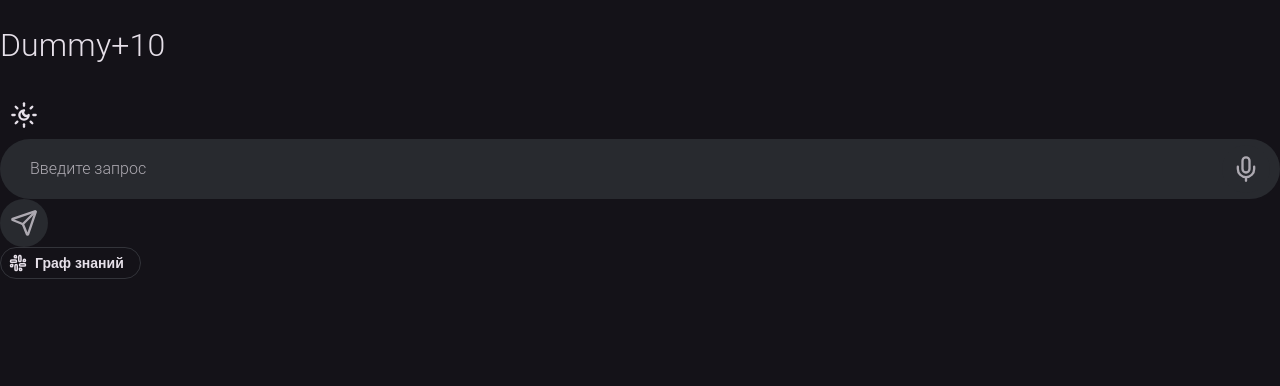
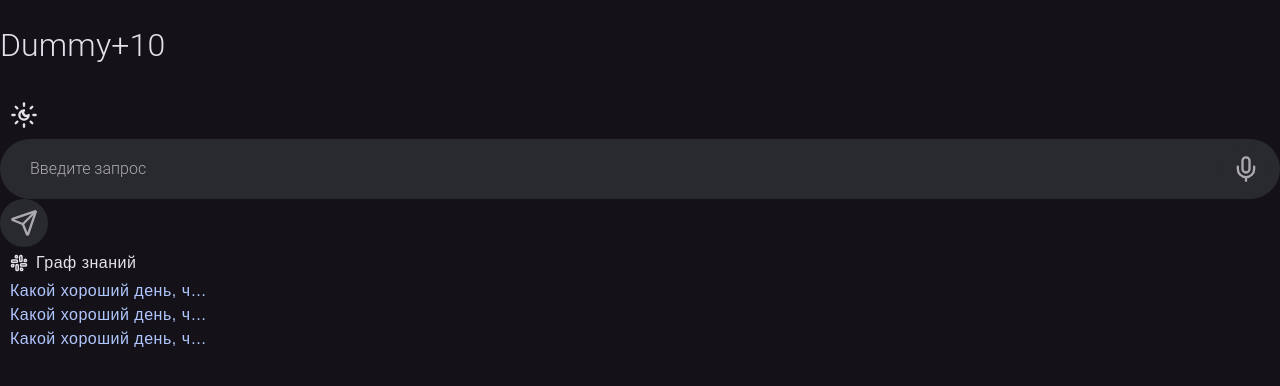
Before and after one commit to nevrozza/AeroDocAssistant, a React (Vite) app in the folder frontend/: page /dummy in a window 1280 px wide. Shown: the top 386 px of the page. Built offline with nearby package versions, Linux system fonts and the light colour scheme.

Commit message:
Added select-button + graph test

```diff
--- a/frontend/package.json
+++ b/frontend/package.json
@@ -14,7 +14,8 @@
     "react-dom": "^19.2.0",
     "react-error-boundary": "^6.0.0",
     "react-icons": "^5.5.0",
-    "react-router-dom": "^7.10.1"
+    "react-router-dom": "^7.10.1",
+    "reagraph": "^4.30.7"
   },
   "devDependencies": {
     "@eslint/js": "^9.39.1",
--- a/frontend/src/app/router.tsx
+++ b/frontend/src/app/router.tsx
@@ -1,5 +1,5 @@
 import {createBrowserRouter, Route, createRoutesFromElements} from "react-router";
-import {ChatPage, DummyPage} from "../pages";
+import {ChatPage, DummyPage, GraphPage} from "../pages";
 
 
 const Dummy2 = () => {
@@ -11,6 +11,7 @@ const routes = createRoutesFromElements(
         <Route path="/" element={<ChatPage/>}/>
         <Route path="/dummy" element={<DummyPage count={10}/>}/>
         <Route path="/2" Component={Dummy2}/>
+        <Route path="graph" element={<GraphPage edges={[{source: "1", target: "2", id: "1-2", label: "1-2"}, {source: "2", target: "3", id: "2-3", label: "2-3"}, {source: "3", target: "1", id: "3-1", label: "3-1"}]}/>}/>
     </>,
 );
 
--- a/frontend/src/pages/dummy-page/dummy-page.tsx
+++ b/frontend/src/pages/dummy-page/dummy-page.tsx
@@ -1,7 +1,7 @@
 import "./dummy-page.css"
-import {useRef, type FC} from "react";
+import {useRef, useState, type FC} from "react";
 import {ThemeButton} from "../../components";
-import {IconButton, OutlinedButton, TextField} from "../../widgets";
+import {IconButton, OutlinedButton, SelectButton, TextField} from "../../widgets";
 import {LuMic, LuSend, LuSlack} from "react-icons/lu";
 
 
@@ -11,6 +11,7 @@ interface DummyPageProps {
 
 const DummyPage: FC<DummyPageProps> = ({count}) => {
     const ref = useRef<HTMLTextAreaElement>(null)
+    const [flag, setFlag] = useState(false)
 
     return <div>
         <h1>Dummy+{count}</h1>
@@ -18,6 +19,9 @@ const DummyPage: FC<DummyPageProps> = ({count}) => {
         <TextField trailingIcon={LuMic} ref={ref}/>
         <IconButton icon={LuSend} onClick={() => console.log(ref.current?.value)}/>
         <OutlinedButton text="Граф знаний" icon={LuSlack}/>
+        <SelectButton text="Какой хороший день, чтоб пойти на матан" isSelected={flag} onClick={() => (setFlag(!flag))}></SelectButton>
+        <SelectButton text="Какой хороший день, чтоб пойти на матан" isSelected={false}></SelectButton>
+        <SelectButton text="Какой хороший день, чтоб пойти на матан" isSelected={false}></SelectButton>
     </div>;
 };
 
--- /dev/null
+++ b/frontend/src/pages/graph-page/graph-page.css
@@ -0,0 +1,5 @@
+.container{
+    width: 100%;
+    height: 100vh;
+    position: relative;
+}
--- /dev/null
+++ b/frontend/src/pages/graph-page/graph-page.tsx
@@ -0,0 +1,20 @@
+import { GraphCanvas } from 'reagraph';
+import "./graph-page.css"
+
+
+interface GraphPageProps{
+    edges: Array<{id: string, target: string, source: string, label: string}>
+}
+
+const GraphPage = ({edges}: GraphPageProps) =>{
+    const nodes = [
+        {id: "1", label: "first"},
+        {id: "2", label: "second"},
+        {id: "3", label: "third"}
+    ]
+
+    return <div className='container'><GraphCanvas edges={edges} nodes={nodes}></GraphCanvas></div>
+
+}
+
+export default GraphPage
--- a/frontend/src/pages/index.tsx
+++ b/frontend/src/pages/index.tsx
@@ -1,4 +1,5 @@
 import DummyPage from "./dummy-page/dummy-page.tsx"
 import ChatPage from "./chat-page/chat-page.tsx"
+import GraphPage from "./graph-page/graph-page.tsx";
 
-export {DummyPage, ChatPage};
+export {DummyPage, ChatPage, GraphPage};
--- a/frontend/src/widgets/index.tsx
+++ b/frontend/src/widgets/index.tsx
@@ -1,7 +1,8 @@
 import IconButton from "./icon-button/icon-button.tsx"
 import OutlinedButton from "./outlined-button/outlined-button.tsx"
 import TextField from "./textfield/textfield.tsx"
+import SelectButton from "./select-button/select-button.tsx"
 import {colors, type ColorsVarKey} from "./utils/colors.ts"
 import {type Icon} from "./utils/icon.ts"
 
-export {IconButton, OutlinedButton, TextField, colors, type ColorsVarKey, type Icon}
+export {IconButton, OutlinedButton, TextField, SelectButton, colors, type ColorsVarKey, type Icon}
--- /dev/null
+++ b/frontend/src/widgets/select-button/select-button.css
@@ -0,0 +1,18 @@
+.button-container{
+    border: 0px;
+    border-radius: 18px;
+    padding-left: 10px;
+    padding-right: 10px;
+    padding-top: 10px;
+    padding-bottom: 10px;
+
+    font-weight: 400;
+    font-size: 16px;
+    line-height: 24px;
+    letter-spacing: 0.5px;
+}
+.text-container{
+    text-overflow: ellipsis;
+    overflow: hidden;
+    white-space: nowrap;
+}
--- /dev/null
+++ b/frontend/src/widgets/select-button/select-button.tsx
@@ -0,0 +1,19 @@
+import { colors } from "../utils/colors";
+import "./select-button.css"
+
+interface SelectButtonProps{
+    isSelected?: boolean;
+    text?: string;
+    color?: string;
+    onClick?: () => void;
+    width?: string;
+    height?: string;
+}
+
+const SelectButton = ({isSelected = false, text = "", color = colors.background, onClick, width = "220px", height = "24px"} : SelectButtonProps) => {
+    return <button onClick={onClick} className="button-container hoverable clickable" style={{backgroundColor: !isSelected ? color: colors.primaryContainer, height: height, width: width}}>
+        <div className="text-container">{text}</div>
+    </button>
+}
+
+export default SelectButton
--- /dev/null
+++ b/package.json
@@ -0,0 +1,5 @@
+{
+  "dependencies": {
+    "v-network-graph": "^0.9.21"
+  }
+}
```
Also changed, not shown: 1 other file (tests, documents, lock files or other folders).
